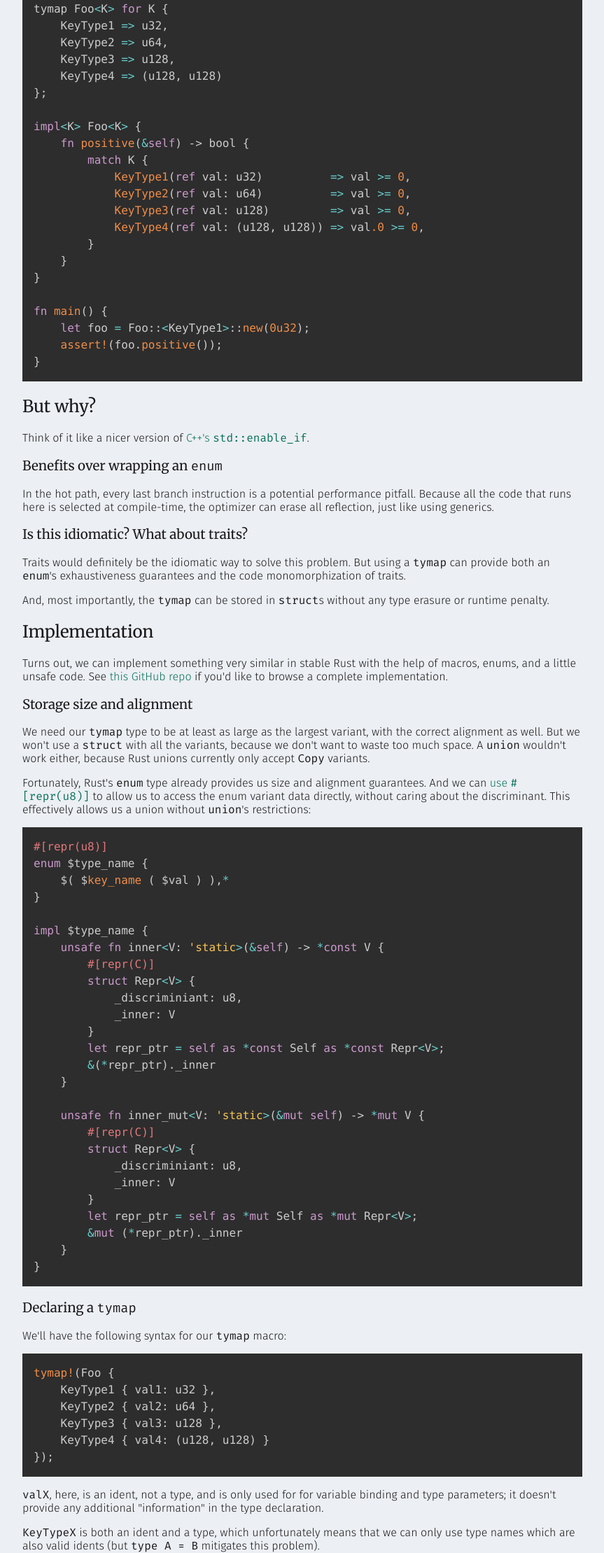
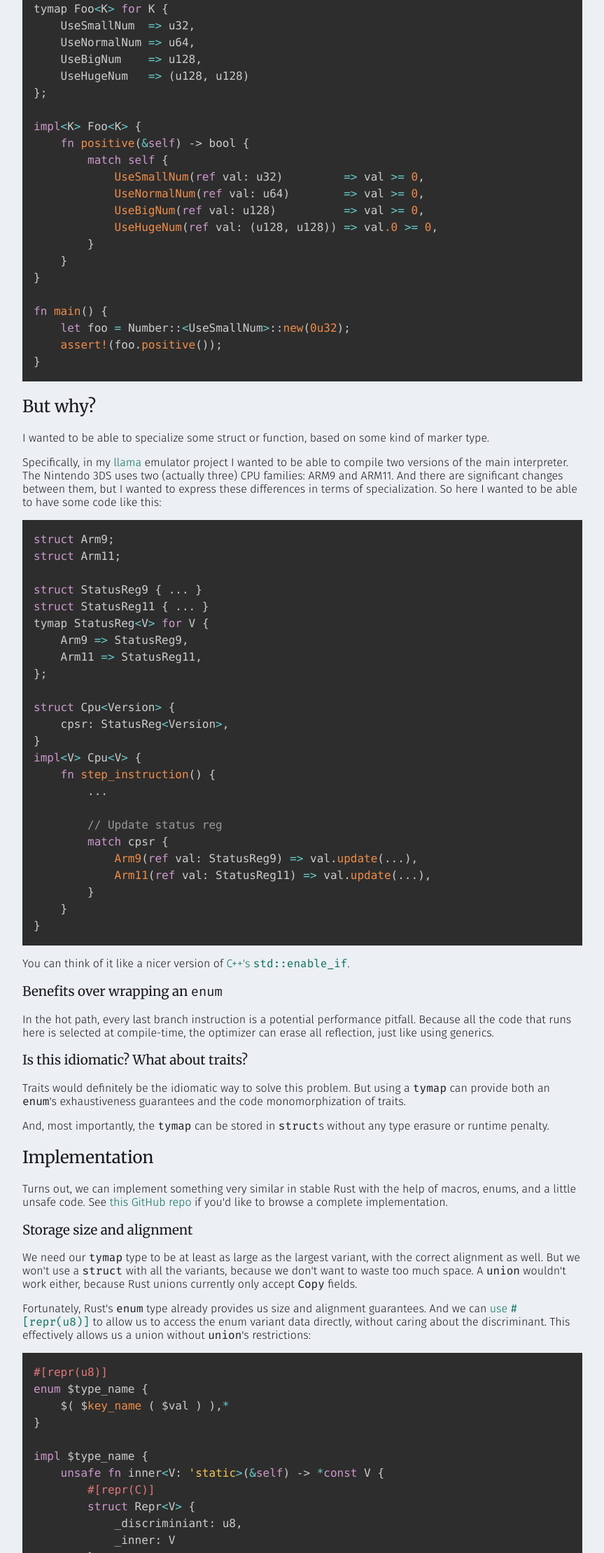
Before and after one commit to archshift/archshift.github.io, a plain HTML site: page blog-posts/compile-time-unions.html in a window 1280 px wide. Shown: the part 581-2800 px from the top of the page at 70% size, without its empty margins (208-1071 px from the left). Drawn offline with Linux system fonts and the light colour scheme.

Commit message:
Update compile-time-unions post to be more clear

```diff
--- a/blog-posts/compile-time-unions.html
+++ b/blog-posts/compile-time-unions.html
@@ -6,7 +6,7 @@
     <link rel="stylesheet" type="text/css" href="/style.css">
     <link rel="stylesheet" type="text/css" href="/prism.css">
     <script src="/prism.js"></script>
-    <title>Crafting a Rust enum with variants decided at compile-time</title>
+    <title>Implementing specialization in Rust by matching marker types</title>
 
 <!-- Global site tag (gtag.js) - Google Analytics -->
 <script async src="https://www.googletagmanager.com/gtag/js?id=UA-31609280-3"></script>
@@ -18,6 +18,7 @@
   gtag('config', 'UA-31609280-3');
 </script>
 
+
 </head>
 <body>
     <div id="title">
@@ -28,41 +29,71 @@
     </div>
 
     <div id="post">
-        <h1>Crafting a Rust enum with variants decided at compile-time</h1>
+        <h1>Implementing specialization in Rust by matching marker types</h1>
 <h2>Or, creating a higher order 'mapping' type</h2>
-<p>Hacking with some performance-critical Rust code recently, I found myself missing some way to construct an <code>enum</code> with variants decided by type reflection.</p>
+<p>Hacking with some performance-critical Rust code recently, I found myself missing some way to construct an <code>enum</code> with variants chosen at compile time by type reflection.</p>
 <p>Here's an example of my ideal type (syntax aside):</p>
-<pre><code class="language-rust">struct KeyType1;
-struct KeyType2;
-struct KeyType3;
-struct KeyType4;
+<pre><code class="language-rust">struct UseSmallNum {}
+struct UseNormalNum {}
+struct UseBigNum {}
+struct UseHugeNum {}
 
 tymap Foo&lt;K&gt; for K {
-    KeyType1 =&gt; u32,
-    KeyType2 =&gt; u64,
-    KeyType3 =&gt; u128,
-    KeyType4 =&gt; (u128, u128)
+    UseSmallNum  =&gt; u32,
+    UseNormalNum =&gt; u64,
+    UseBigNum    =&gt; u128,
+    UseHugeNum   =&gt; (u128, u128)
 };
 
 impl&lt;K&gt; Foo&lt;K&gt; {
     fn positive(&amp;self) -&gt; bool {
-        match K {
-            KeyType1(ref val: u32)          =&gt; val &gt;= 0,
-            KeyType2(ref val: u64)          =&gt; val &gt;= 0,
-            KeyType3(ref val: u128)         =&gt; val &gt;= 0,
-            KeyType4(ref val: (u128, u128)) =&gt; val.0 &gt;= 0,
+        match self {
+            UseSmallNum(ref val: u32)         =&gt; val &gt;= 0,
+            UseNormalNum(ref val: u64)        =&gt; val &gt;= 0,
+            UseBigNum(ref val: u128)          =&gt; val &gt;= 0,
+            UseHugeNum(ref val: (u128, u128)) =&gt; val.0 &gt;= 0,
         }
     }
 }
 
 fn main() {
-    let foo = Foo::&lt;KeyType1&gt;::new(0u32);
+    let foo = Number::&lt;UseSmallNum&gt;::new(0u32);
     assert!(foo.positive());
 }
 </code></pre>
 
 <h2>But why?</h2>
-<p>Think of it like a nicer version of <a href="https://en.cppreference.com/w/cpp/types/enable_if">C++'s <code>std::enable_if</code></a>.</p>
+<p>I wanted to be able to specialize some struct or function, based on some kind of marker type.</p>
+<p>Specifically, in my <a href="https://github.com/archshift/llama">llama</a> emulator project I wanted to be able to compile two versions of the main interpreter.
+The Nintendo 3DS uses two (actually three) CPU families: ARM9 and ARM11. And there are significant changes between them, but I wanted to express these
+differences in terms of specialization. So here I wanted to be able to have some code like this:</p>
+<pre><code class="language-rust">struct Arm9;
+struct Arm11;
+
+struct StatusReg9 { ... }
+struct StatusReg11 { ... }
+tymap StatusReg&lt;V&gt; for V {
+    Arm9 =&gt; StatusReg9,
+    Arm11 =&gt; StatusReg11,
+};
+
+struct Cpu&lt;Version&gt; {
+    cpsr: StatusReg&lt;Version&gt;,
+}
+impl&lt;V&gt; Cpu&lt;V&gt; {
+    fn step_instruction() {
+        ...
+
+        // Update status reg
+        match cpsr {
+            Arm9(ref val: StatusReg9) =&gt; val.update(...),
+            Arm11(ref val: StatusReg11) =&gt; val.update(...),
+        }
+    }
+}
+</code></pre>
+
+<p>You can think of it like a nicer version of <a href="https://en.cppreference.com/w/cpp/types/enable_if">C++'s <code>std::enable_if</code></a>.</p>
 <h3>Benefits over wrapping an <code>enum</code></h3>
 <p>In the hot path, every last branch instruction is a potential performance pitfall. Because all the code that runs here is selected at compile-time, the optimizer can erase all reflection, just like using generics.</p>
 <h3>Is this idiomatic? What about traits?</h3>
@@ -71,7 +102,7 @@ fn main() {
 <h2>Implementation</h2>
 <p>Turns out, we can implement something very similar in stable Rust with the help of macros, enums, and a little unsafe code. See <a href="https://github.com/archshift/tyenum">this GitHub repo</a> if you'd like to browse a complete implementation.</p>
 <h3>Storage size and alignment</h3>
-<p>We need our <code>tymap</code> type to be at least as large as the largest variant, with the correct alignment as well. But we won't use a <code>struct</code> with all the variants, because we don't want to waste too much space. A <code>union</code> wouldn't work either, because Rust unions currently only accept <code>Copy</code> variants.</p>
+<p>We need our <code>tymap</code> type to be at least as large as the largest variant, with the correct alignment as well. But we won't use a <code>struct</code> with all the variants, because we don't want to waste too much space. A <code>union</code> wouldn't work either, because Rust unions currently only accept <code>Copy</code> fields.</p>
 <p>Fortunately, Rust's <code>enum</code> type already provides us size and alignment guarantees. And we can <a href="https://github.com/rust-lang/rfcs/blob/master/text/2195-really-tagged-unions.md#guide-level-explanation">use <code>#[repr(u8)]</code></a> to allow us to access the enum variant data directly, without caring about the discriminant. This effectively allows us a union without <code>union</code>'s  restrictions:</p>
 <pre><code class="language-rust">#[repr(u8)]
 enum $type_name {
@@ -103,11 +134,16 @@ impl $type_name {
 
 <h3>Declaring a <code>tymap</code></h3>
 <p>We'll have the following syntax for our <code>tymap</code> macro:</p>
-<pre><code class="language-rust">tymap!(Foo {
-    KeyType1 { val1: u32 },
-    KeyType2 { val2: u64 },
-    KeyType3 { val3: u128 },
-    KeyType4 { val4: (u128, u128) }
+<pre><code class="language-rust">struct UseSmallNum {}
+struct UseNormalNum {}
+struct UseBigNum {}
+struct UseHugeNum {}
+
+tymap!(Number {
+    UseSmallNum  { val1: u32 },
+    UseNormalNum { val2: u64 },
+    UseBigNum    { val3: u128 },
+    UseHugeNum   { val4: (u128, u128) }
 });
 </code></pre>
 
@@ -153,14 +189,17 @@ pub fn match_ref_mut
     // Again, unfortunate that this can't be a static assertion; optimized away
     unreachable!();
 }
+</code></pre>
 
-// Usage
-let is_positive = foo.match_ref(
-    |val: &amp;u32|          =&gt; *val &gt;= 0,
-    |val: &amp;u64|          =&gt; *val &gt;= 0,
-    |val: &amp;u128|         =&gt; *val &gt;= 0,
-    |val: &amp;(u128, u128)| =&gt; *val.0 &gt;= 0,
-);
+<p>How would you use it?</p>
+<pre><code class="language-rust">fn positive&lt;NTy&gt;(num: Number&lt;NTy&gt;) -&gt; i32 {
+    return foo.match_ref(
+        |val: &amp;u32|          *val &gt;= 0,
+        |val: &amp;u64|          *val &gt;= 0,
+        |val: &amp;u128|         *val &gt;= 0,
+        |val: &amp;(u128, u128)| *val.0 &gt;= 0,
+    )
+}
 </code></pre>
     </div>
 </body>
```
Also changed, not shown: index.html (+1 -1 lines).
